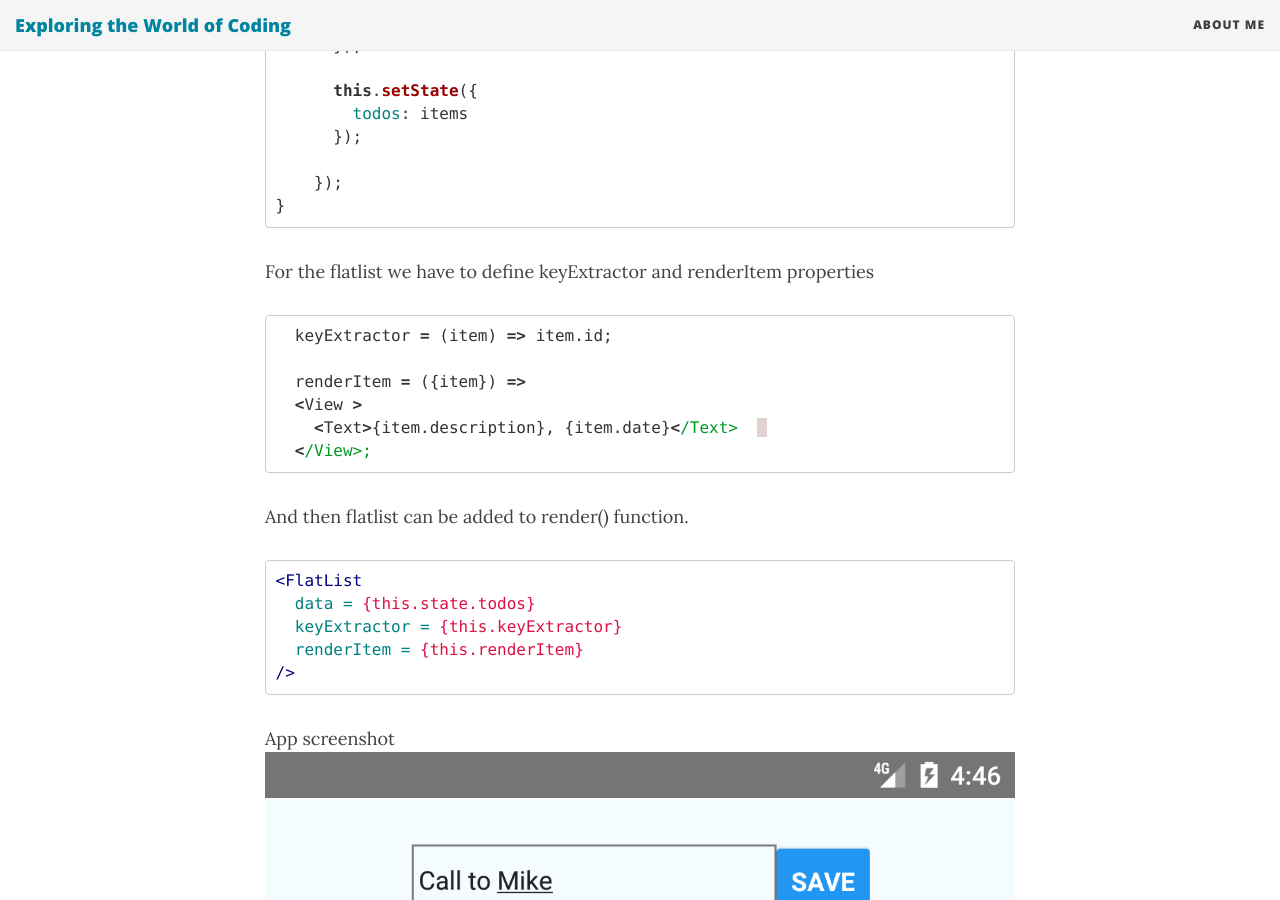
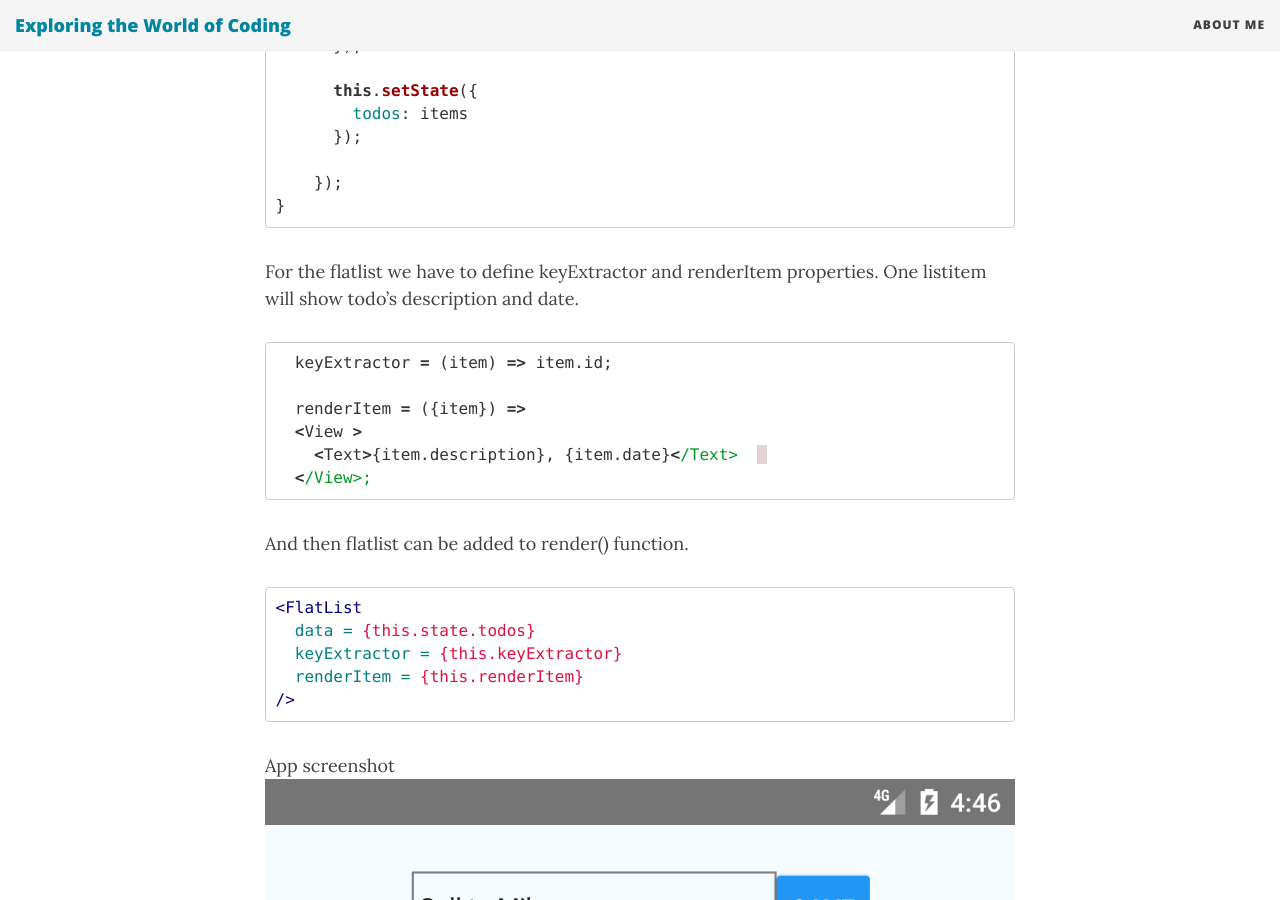
Before and after one commit to juhahinkula/juhahinkula.github.io, a Jekyll site: the page built from _posts/2017-09-10-nativefirebase.markdown, in a window 1280 px wide and 900 px high, scrolled down 3568 px. Built offline with Jekyll 4.4.1, drawn with Linux system fonts in a browser that asks for light colours; nearby versions of some CDN libraries; comment, search, counter and statistics services are not loaded.

Commit message:
modifying post

```diff
--- a/_posts/2017-09-10-nativefirebase.markdown
+++ b/_posts/2017-09-10-nativefirebase.markdown
@@ -126,7 +126,7 @@ The todos are shown in the FlatList component. We have to add listener for all t
 }
 {% endhighlight %}
 
-For the flatlist we have to define keyExtractor and renderItem properties
+For the flatlist we have to define keyExtractor and renderItem properties. One listitem will show todo's description and date.
 {% highlight javascript %}
   keyExtractor = (item) => item.id;
 
```
